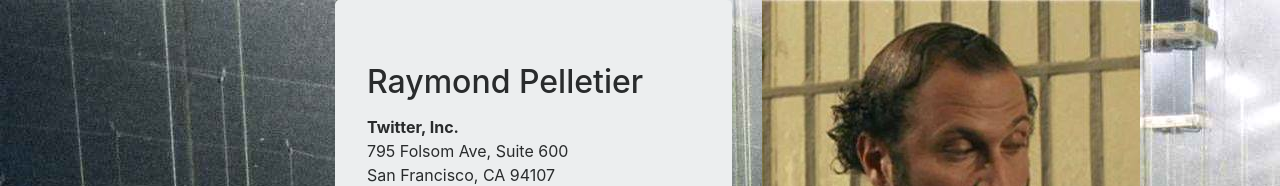
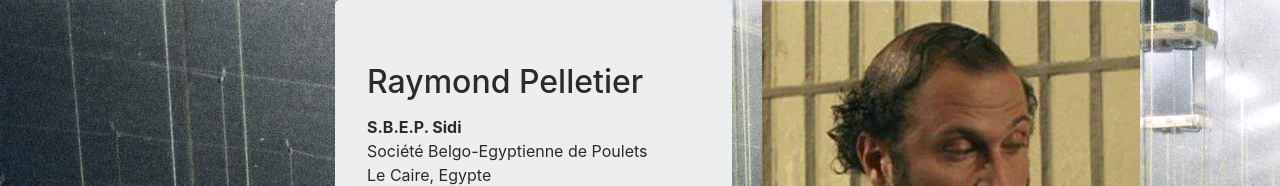
Before and after one commit to ThiryS/myCV, a plain HTML site: page index.html in a window 1280 px wide. Shown: the top 186 px of the page. Drawn offline with nearby package versions, Linux system fonts and the light colour scheme; a script that the page names is missing.

Commit message:
vraies données

```diff
--- a/index.html
+++ b/index.html
@@ -29,7 +29,7 @@
 						</h2>
 						<p>
 							<address>
-								<strong>Twitter, Inc.</strong><br /> 795 Folsom Ave, Suite 600<br /> San Francisco, CA 94107<br /> <abbr title="Phone">P:</abbr> (123) 456-7890
+								<strong>S.B.E.P. Sidi</strong><br /> Société Belgo-Egyptienne de Poulets<br /> Le Caire, Egypte<br /> <abbr title="Phone">P:</abbr> (123) 456-7890
 						   </address>
 						</p>
 						<div class="container-fluid">
```
